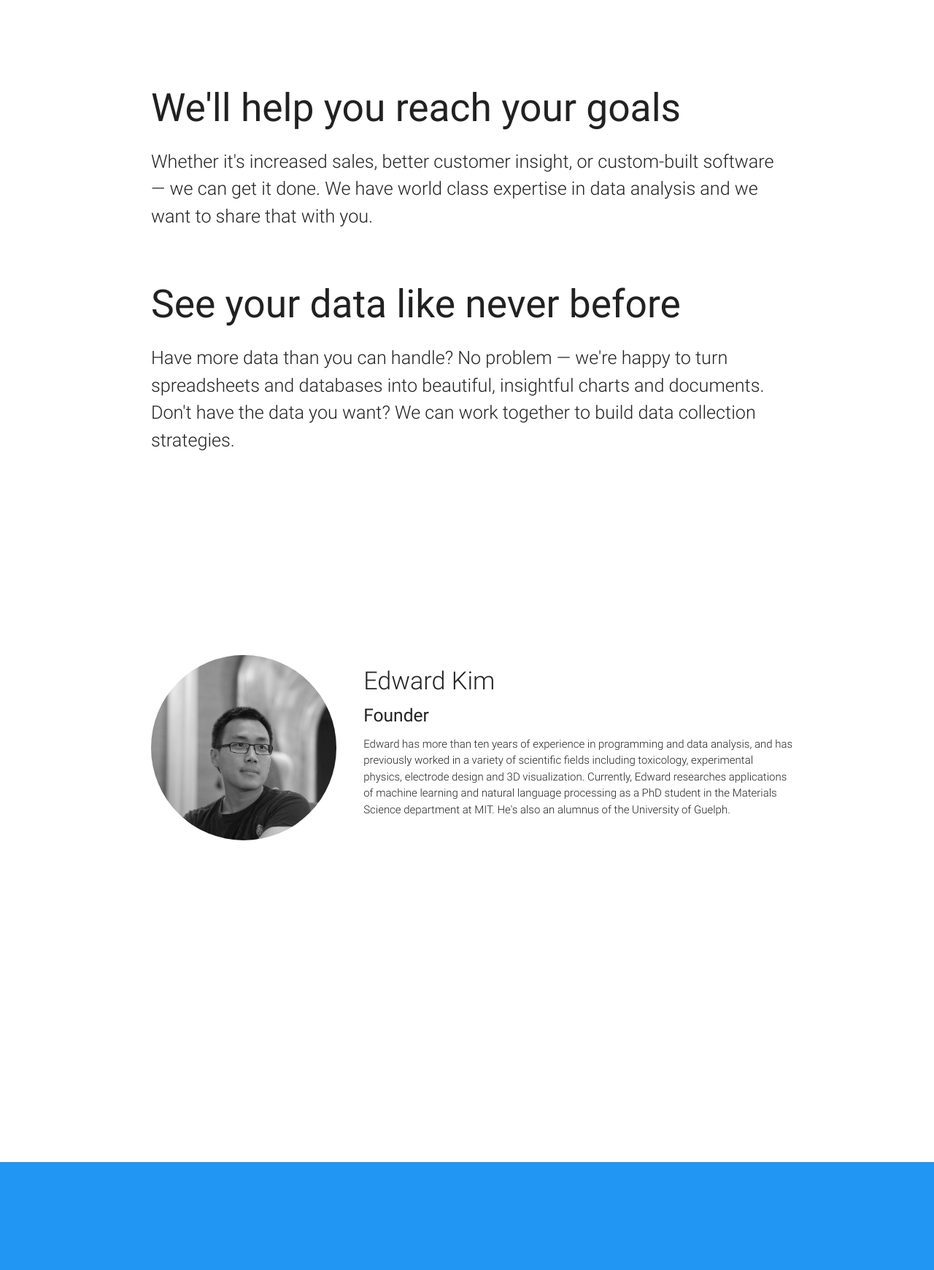
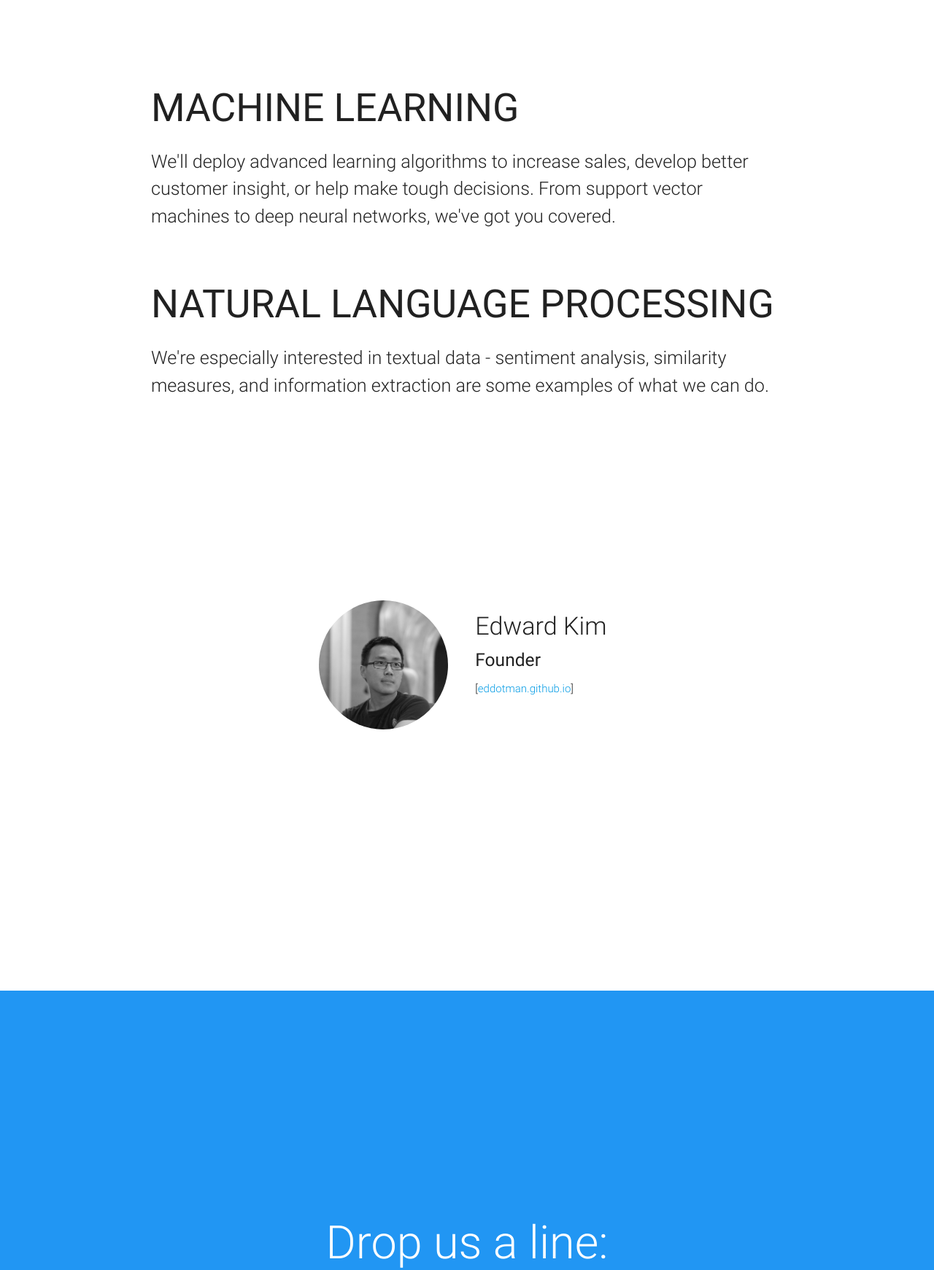
Before and after one commit to dihedral-io/dihedral-site, a plain HTML site: page index.html in a window 1280 px wide. Shown: the part 1622-3363 px from the top of the page at 73% size. Drawn offline with nearby package versions, Linux system fonts and the light colour scheme.

Commit message:
copytext updates

```diff
--- a/index.html
+++ b/index.html
@@ -76,8 +76,8 @@
       <div class="row top-margin">
         <div class="col s12 m12">
           <div class="icon-block">
-            <h2 class="left-align">We'll help you reach your goals</h2>
-            <p class="light flow-text">Whether it's increased sales, better customer insight, or custom-built software &mdash; we can get it done. We have world class expertise in data analysis and we want to share that with you.</p>
+            <h2 class="left-align">MACHINE LEARNING</h2>
+            <p class="light flow-text">We'll deploy advanced learning algorithms to increase sales, develop better customer insight, or help make tough decisions. From support vector machines to deep neural networks, we've got you covered.</p>
           </div>
         </div>
       </div>
@@ -85,8 +85,8 @@
       <div class="row">
         <div class="col s12 m12">
           <div class="icon-block">
-            <h2 class="left-align">See your data like never before</h2>
-            <p class="light flow-text">Have more data than you can handle? No problem &mdash; we're happy to turn spreadsheets and databases into beautiful, insightful charts and documents. Don't have the data you want? We can work together to build data collection strategies.</p>
+            <h2 class="left-align">NATURAL LANGUAGE PROCESSING</h2>
+            <p class="light flow-text">We're especially interested in textual data - sentiment analysis, similarity measures, and information extraction are some examples of what we can do.</p>
           </div>
         </div>
 
@@ -98,28 +98,24 @@
     <a id="team"></a>
     <div class="section">
       <div class="row bigmargin">
-        <div class="col s4 m4">
+        <div class="col offset-s3 offset-m3 s3 m3">
           <div class="icon-block">
             <img class="responsive-img circle" src="img/eddie_bw.png">
           </div>
         </div>
-        <div class="col s8 m8">
+        <div class="col s3 m3">
             <h4 class="light">Edward Kim</h4>
             <h5 class="">Founder</h5>
-            <p class="light">Edward has more than ten years of experience in programming and data analysis, and has previously worked in a variety of scientific fields including toxicology, experimental physics, electrode design and 3D visualization. Currently, Edward researches applications of machine learning and natural language processing as a PhD student in the Materials Science department at MIT. He's also an alumnus of the University of Guelph.</p>
+            <p class="light">[<a target="_blank" href="http://eddotman.github.io/">eddotman.github.io</a>]</p>
         </div>
       </div>
     </div>
   </div>
 
-  <div class="medmargin"></div>
-
-  <a id="contact"></a>
-  <div class="section blue bigpad">
+  <div id="contact" class="section blue bigpad">
       <div class="row">
-        <h1 class="white-text center light">How can we help you?</h1>
+        <h1 class="white-text center light">Drop us a line:</h1>
         <h4 class="white-text center head-font">hello@dihedral.io</h4>
-        <p class="white-text center light">( Initial consultations and quotes are free! )</p>
       </div>
     </div>
   <footer class="page-footer no-margin grey">
@@ -128,13 +124,13 @@
       <div class="row">
         <div class="col l6 s12">
           <h5 class="white-text">About <span class='head-font'>DIHEDRAL</span></h5>
-          <p class="grey-text text-lighten-4"><span class='head-font'>DIHEDRAL</span> is a data science consulting firm focused on making top-tier technical expertise available to everyone and anyone.</p>
+          <p class="grey-text text-lighten-4"><span class='head-font'>DIHEDRAL</span> is a data science technology firm, specializing in machine learning and natural language processing.</p>
           <p class="grey-text text-lighten-4">Check us out on <a class="orange-text text-lighten-3" href="https://github.com/dihedral-data"><strong>[Github]</strong></a></p>
         </div>
         <div class="col offset-l3 l3 s12">
           <h5 class="white-text">Give us a Shout</h5>
           <ul>
-            <p class="white-text">Interested in hiring us? We're happy to hear from you.</p>
+            <p class="white-text">Interested in chatting with us? We'll be happy to hear from you.</p>
             <p class="white-text">Email: <strong>hello@dihedral.io</strong></p>
           </ul>
         </div>
```
